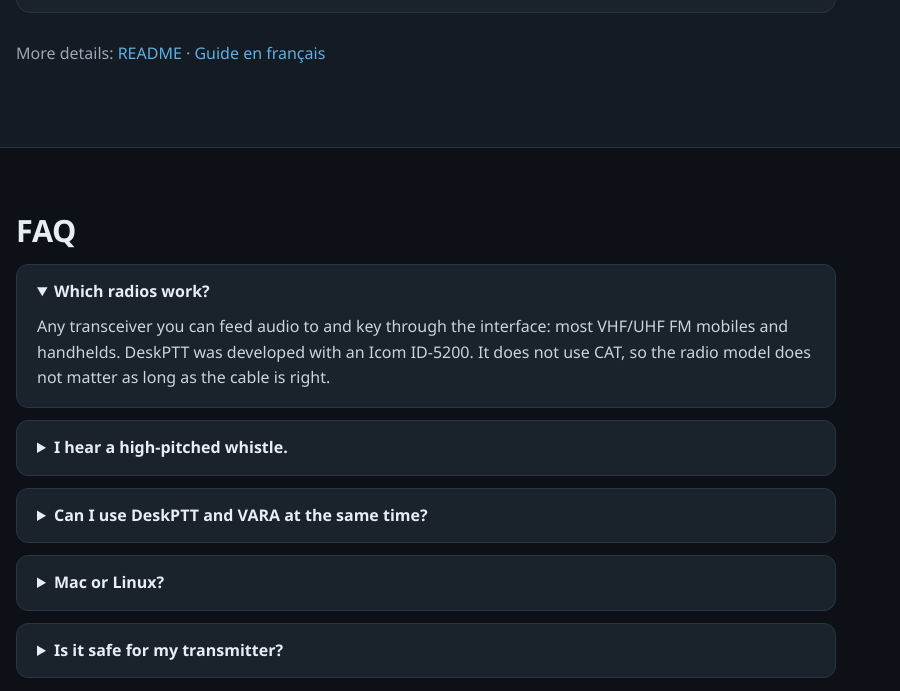
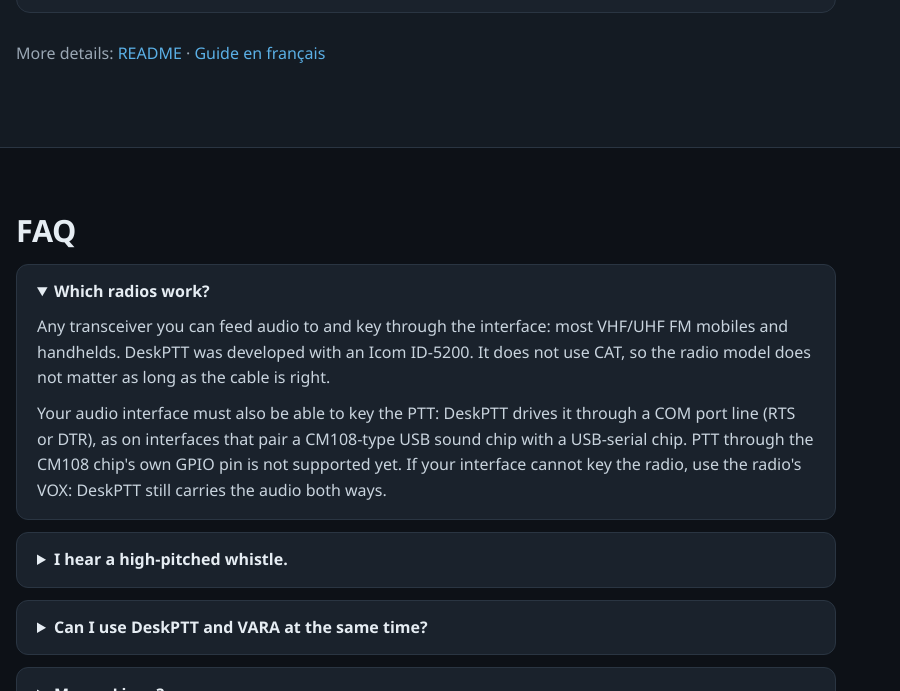
Before and after one commit to f4izc/DeskPTT, an Electron app: page site/index.html in a window 900 px wide. Both pictures are taken after a click on the heading "Which radios work?". Shown: the part 3543-4234 px from the top of the page. Drawn offline with Linux system fonts and the light colour scheme.

Commit message:
Website FAQ: interface must key PTT (COM RTS/DTR), otherwise use VOX

```diff
--- a/site/index.html
+++ b/site/index.html
@@ -163,6 +163,10 @@
           <p>Any transceiver you can feed audio to and key through the interface: most VHF/UHF FM mobiles and
             handhelds. DeskPTT was developed with an Icom ID-5200. It does not use CAT, so the radio model does not
             matter as long as the cable is right.</p>
+          <p>Your audio interface must also be able to key the PTT: DeskPTT drives it through a COM port line
+            (RTS or DTR), as on interfaces that pair a CM108-type USB sound chip with a USB-serial chip.
+            PTT through the CM108 chip's own GPIO pin is not supported yet. If your interface cannot key the radio,
+            use the radio's VOX: DeskPTT still carries the audio both ways.</p>
         </details>
         <details>
           <summary>I hear a high-pitched whistle.</summary>
```
